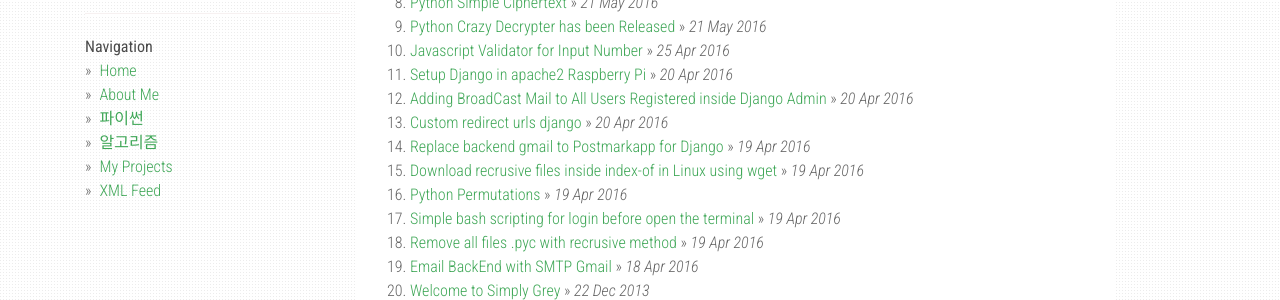
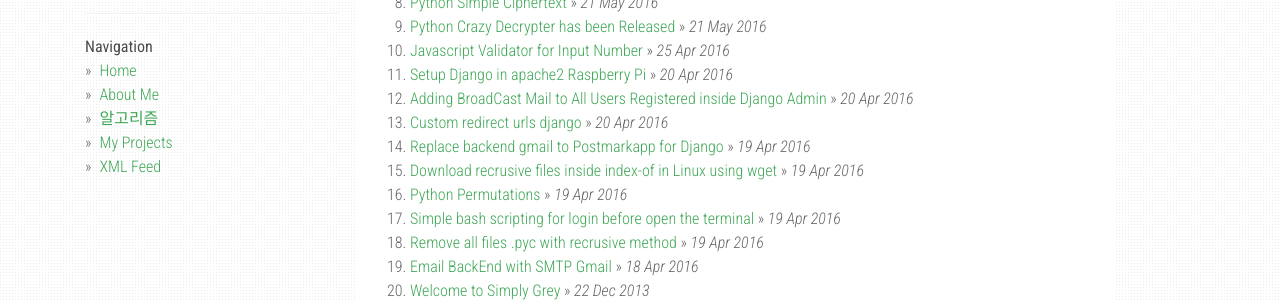
Before and after one commit to agusmakmun/agusmakmun.github.io, a Jekyll site: the page built from index.html, in a window 1280 px wide. Shown: the part 742-1042 px from the top of the page. Built offline with Jekyll 4.4.1, drawn with Linux system fonts in a browser that asks for light colours; nearby versions of some CDN libraries; the list of posts is cut into pages by our own code.

Commit message:
Update _config.yml

```diff
--- a/_config.yml
+++ b/_config.yml
@@ -31,8 +31,6 @@ share:
 urls:
     - text: About Me
       url: /about/
-    - text: 파이썬
-      url: /category/python
     - text: 알고리즘
       url: /category/argorithm
     - text: My Projects
```
